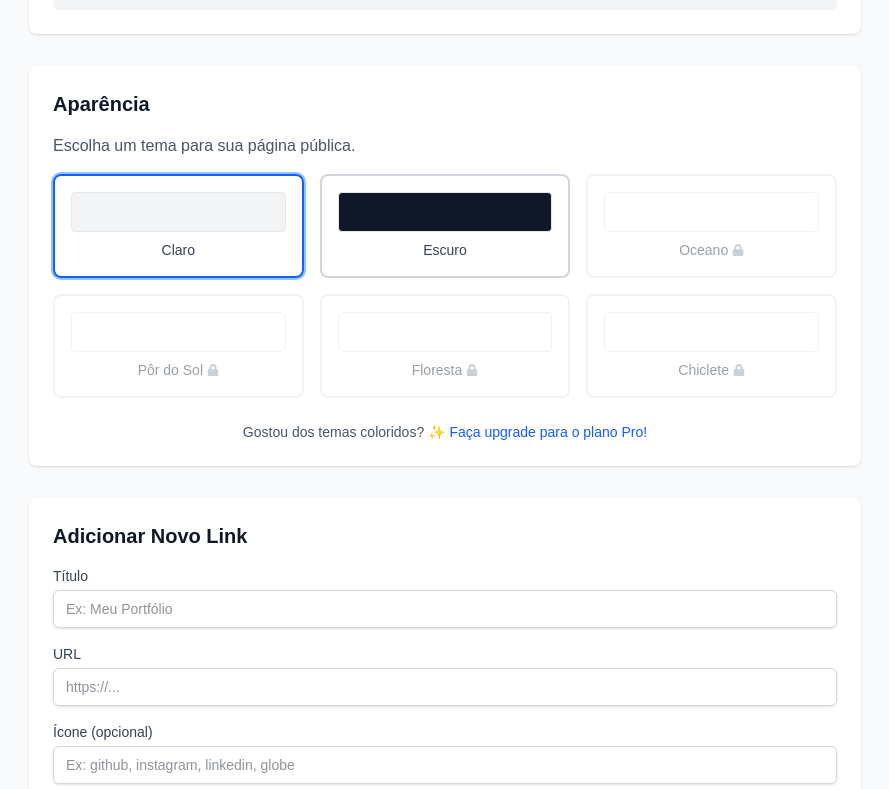
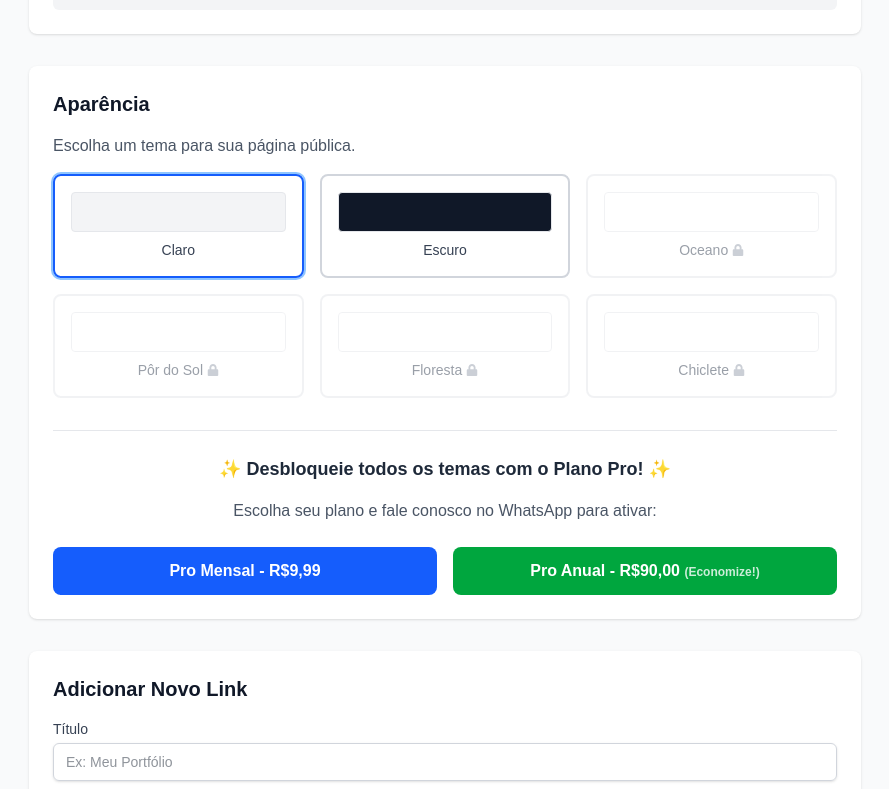
Before and after one commit to ClaudesonRodrigo/meus-links-pro, a Next.js app: page /admin/dashboard in a window 1280 px wide. Shown: the part 406-1195 px from the top of the page, without its empty margins (195-1084 px from the left). Built offline with nearby package versions, Linux system fonts and the light colour scheme; no server answers; the database is empty; sample sign-in values are in the browser's storage.

Commit message:
atualização Page

```diff
--- a/src/app/admin/dashboard/page.tsx
+++ b/src/app/admin/dashboard/page.tsx
@@ -38,6 +38,16 @@ export default function DashboardPage() {
   // 2. DETERMINAR SE O PLANO É PRO (baseado no userData do contexto)
   const isProPlan = userData?.plan === 'pro';
 
+  // SEU NÚMERO DE WHATSAPP (com código do país, sem '+' ou espaços)
+  const whatsappNumber = "5579996337995";
+
+  // Função para gerar link do WhatsApp
+  const generateWhatsAppLink = (planType: 'Mensal' | 'Anual', price: string) => {
+    const message = `Olá! Gostaria de fazer o upgrade para o plano Pro ${planType} (R$${price}).`;
+    return `https://wa.me/${whatsappNumber}?text=${encodeURIComponent(message)}`;
+  };
+
+
   // Função para buscar os dados da página do usuário logado
   const fetchPageData = async () => {
     if (user) {
@@ -59,7 +69,7 @@ export default function DashboardPage() {
     if (!loading && user) {
       fetchPageData();
     }
-  }, [user, loading]);
+  }, [user, loading]); // Removido fetchPageData das dependências para evitar loop se a função não for memoizada
 
   // Protege a rota: redireciona para login se não estiver logado
   useEffect(() => {
@@ -140,7 +150,7 @@ export default function DashboardPage() {
       ...updatedLinks[indexToUpdate],
       title: editingTitle,
       url: editingUrl,
-      ...(editingIcon ? { icon: editingIcon } : { icon: undefined }),
+      ...(editingIcon ? { icon: editingIcon } : { icon: undefined }), // Garante que icon seja undefined se vazio
     };
     try {
       await updateLinksOnPage(pageSlug, updatedLinks);
@@ -256,19 +266,19 @@ export default function DashboardPage() {
             </div>
           </div>
 
+          {/* Bloco de Aparência */}
           <div className="bg-white p-6 rounded-lg shadow mb-8">
             <h3 className="text-xl font-semibold text-gray-900 mb-4">Aparência</h3>
             <p className="text-gray-600 mb-4">Escolha um tema para sua página pública.</p>
             <div className="grid grid-cols-2 sm:grid-cols-3 gap-4">
               {themes.map((theme) => {
                 const isActive = (pageData?.theme || 'light') === theme.name;
-                // 5. LÓGICA DE DESABILITAR
                 const isDisabled = theme.isPro && !isProPlan;
 
                 return (
                   <button
                     key={theme.name}
-                    onClick={() => handleThemeChange(theme.name)} // handleThemeChange agora tem a lógica de verificação
+                    onClick={() => handleThemeChange(theme.name)}
                     disabled={isDisabled}
                     className={`relative p-4 rounded-lg border-2 text-center transition-all duration-150 ease-in-out focus:outline-none ${
                       isActive
@@ -283,24 +293,46 @@ export default function DashboardPage() {
                     <div className={`h-10 w-full rounded mb-2 border border-gray-200 ${theme.colorClass}`}></div>
                     <span className="text-sm font-medium text-gray-700 flex items-center justify-center gap-1">
                       {theme.label}
-                      {/* 6. ÍCONE DE CADEADO */}
                       {isDisabled && <FaLock className="text-gray-400 w-3 h-3" />}
                     </span>
                   </button>
                 );
               })}
             </div>
-            {/* 7. MENSAGEM DE UPGRADE */}
+
+            {/* --- SEÇÃO DE UPGRADE MODIFICADA --- */}
             {!isProPlan && (
-              <div className="mt-6 text-center">
-                <p className="text-sm text-gray-600">
-                  Gostou dos temas coloridos? ✨{' '}
-                  <a href="#" onClick={(e) => { e.preventDefault(); alert('Página de upgrade em breve!'); }} className="text-blue-600 hover:underline font-medium">
-                    Faça upgrade para o plano Pro!
+              <div className="mt-8 pt-6 border-t border-gray-200">
+                <h4 className="text-lg font-semibold text-center text-gray-800 mb-4">
+                  ✨ Desbloqueie todos os temas com o Plano Pro! ✨
+                </h4>
+                <p className="text-center text-gray-600 mb-6">
+                  Escolha seu plano e fale conosco no WhatsApp para ativar:
+                </p>
+                <div className="flex flex-col sm:flex-row justify-center gap-4">
+                  {/* Botão Plano Mensal */}
+                  <a
+                    href={generateWhatsAppLink('Mensal', '9,99')}
+                    target="_blank"
+                    rel="noopener noreferrer"
+                    className="flex-1 text-center bg-blue-600 hover:bg-blue-700 text-white font-bold py-3 px-6 rounded-lg transition duration-300 ease-in-out"
+                  >
+                    Pro Mensal - R$9,99
                   </a>
-                </p>
+                  {/* Botão Plano Anual */}
+                  <a
+                    href={generateWhatsAppLink('Anual', '90,00')}
+                    target="_blank"
+                    rel="noopener noreferrer"
+                    className="flex-1 text-center bg-green-600 hover:bg-green-700 text-white font-bold py-3 px-6 rounded-lg transition duration-300 ease-in-out"
+                  >
+                    Pro Anual - R$90,00 <span className="text-xs opacity-80">(Economize!)</span>
+                  </a>
+                </div>
               </div>
             )}
+            {/* --- FIM DA SEÇÃO DE UPGRADE MODIFICADA --- */}
+
           </div>
 
           <div className="bg-white p-6 rounded-lg shadow mb-8">
```
